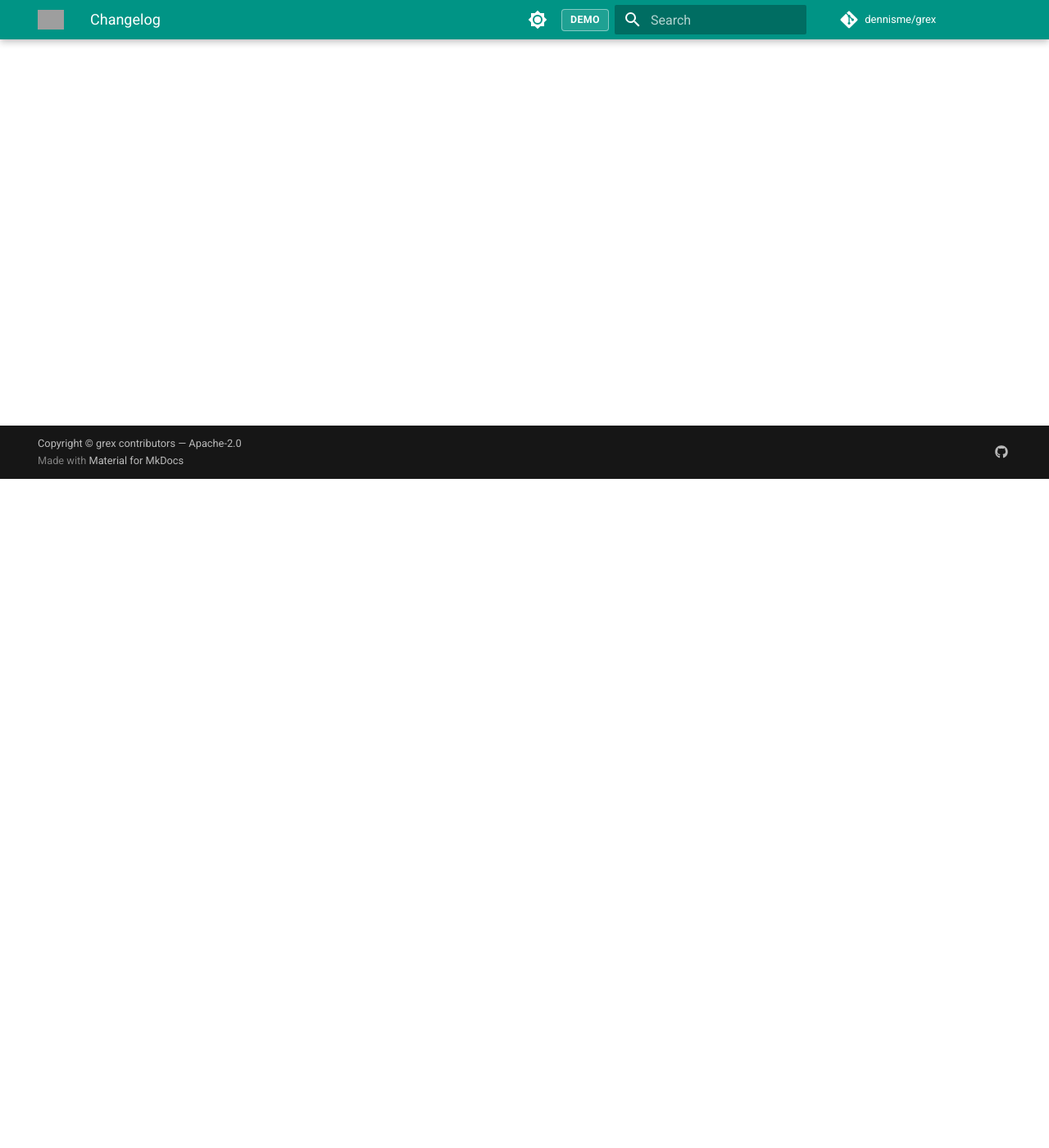
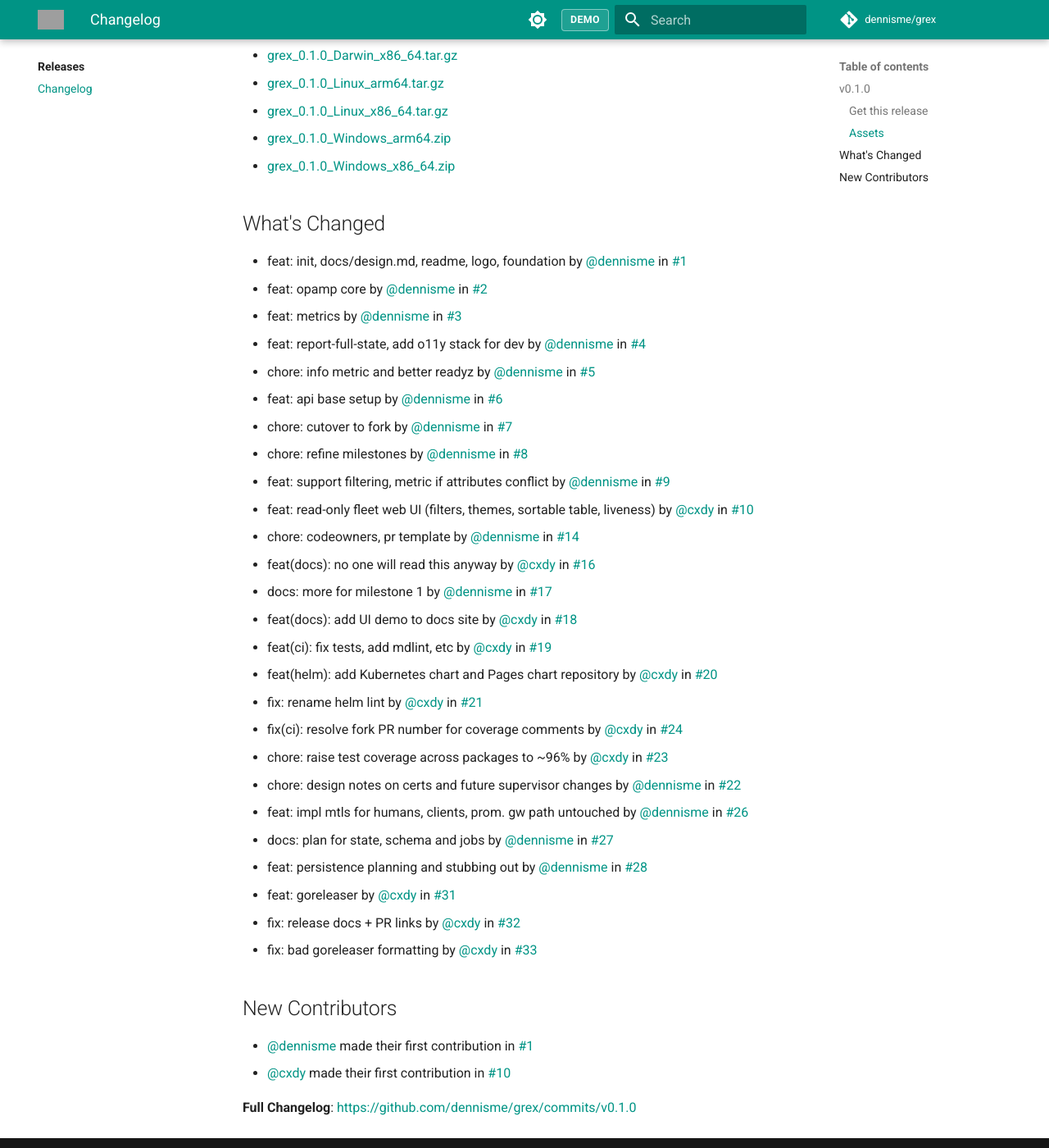
Before and after one commit to cxdy/grex, an MkDocs documentation site: the page built from docs/releases/changelog.md, in a window 1280 px wide and 1400 px high, scrolled down 816 px. Shown: the whole window at 82% size. Built offline with MkDocs 1.6.1 and Material for MkDocs 9.7.7, drawn with Linux system fonts in a browser that asks for light colours; comment, search, counter and statistics services are not loaded; some of the changed text lies outside the part shown; grey boxes are pictures that could not be loaded.

Commit message:
fix: links in gh pages changelog

```diff
--- a/docs/releases/changelog.md
+++ b/docs/releases/changelog.md
@@ -3,14 +3,66 @@
 <!-- Generated by scripts/generate-releases-changelog.py — do not edit by hand. -->
 
 Release notes from [GitHub Releases](https://github.com/dennisme/grex/releases),
-produced by GoReleaser from conventional commits (grouped Features / Fixes /
-…). This page is regenerated when the docs site is built.
+produced by GoReleaser (GitHub-native notes). This page is regenerated when
+the docs site is built.
 
 For install coordinates (binary, container, Helm), see [Releases](index.md).
 Maintainer process: [Developer: Releasing](../developer/releasing.md).
 
-No published GitHub Releases yet. After the first tagged release
-(`just release-tag`), notes and downloadable assets appear here
-on the next docs build.
+## [v0.1.0](https://github.com/dennisme/grex/releases/tag/v0.1.0)
 
-Track progress on the [releases page](https://github.com/dennisme/grex/releases).
+**Tag:** `v0.1.0` · **Published:** 2026-07-26
+
+### Get this release
+
+- [GitHub Release](https://github.com/dennisme/grex/releases/tag/v0.1.0) (binaries, checksums, chart `.tgz`)
+- Container: `ghcr.io/dennisme/grex:0.1.0`
+- Helm (Pages): `helm upgrade --install grex grex/grex --version 0.1.0`
+- Helm (OCI): `helm upgrade --install grex oci://ghcr.io/dennisme/charts/grex --version 0.1.0`
+
+### Assets
+
+- [checksums.txt](https://github.com/dennisme/grex/releases/download/v0.1.0/checksums.txt)
+- [grex-0.1.0.tgz](https://github.com/dennisme/grex/releases/download/v0.1.0/grex-0.1.0.tgz)
+- [grex_0.1.0_Darwin_arm64.tar.gz](https://github.com/dennisme/grex/releases/download/v0.1.0/grex_0.1.0_Darwin_arm64.tar.gz)
+- [grex_0.1.0_Darwin_x86_64.tar.gz](https://github.com/dennisme/grex/releases/download/v0.1.0/grex_0.1.0_Darwin_x86_64.tar.gz)
+- [grex_0.1.0_Linux_arm64.tar.gz](https://github.com/dennisme/grex/releases/download/v0.1.0/grex_0.1.0_Linux_arm64.tar.gz)
+- [grex_0.1.0_Linux_x86_64.tar.gz](https://github.com/dennisme/grex/releases/download/v0.1.0/grex_0.1.0_Linux_x86_64.tar.gz)
+- [grex_0.1.0_Windows_arm64.zip](https://github.com/dennisme/grex/releases/download/v0.1.0/grex_0.1.0_Windows_arm64.zip)
+- [grex_0.1.0_Windows_x86_64.zip](https://github.com/dennisme/grex/releases/download/v0.1.0/grex_0.1.0_Windows_x86_64.zip)
+
+## What's Changed
+
+- feat: init, docs/design.md, readme, logo, foundation by [@dennisme](https://github.com/dennisme) in [#1](https://github.com/dennisme/grex/pull/1)
+- feat: opamp core by [@dennisme](https://github.com/dennisme) in [#2](https://github.com/dennisme/grex/pull/2)
+- feat: metrics by [@dennisme](https://github.com/dennisme) in [#3](https://github.com/dennisme/grex/pull/3)
+- feat: report-full-state, add o11y stack for dev by [@dennisme](https://github.com/dennisme) in [#4](https://github.com/dennisme/grex/pull/4)
+- chore: info metric and better readyz by [@dennisme](https://github.com/dennisme) in [#5](https://github.com/dennisme/grex/pull/5)
+- feat: api base setup by [@dennisme](https://github.com/dennisme) in [#6](https://github.com/dennisme/grex/pull/6)
+- chore: cutover to fork by [@dennisme](https://github.com/dennisme) in [#7](https://github.com/dennisme/grex/pull/7)
+- chore: refine milestones by [@dennisme](https://github.com/dennisme) in [#8](https://github.com/dennisme/grex/pull/8)
+- feat: support filtering, metric if attributes conflict by [@dennisme](https://github.com/dennisme) in [#9](https://github.com/dennisme/grex/pull/9)
+- feat: read-only fleet web UI (filters, themes, sortable table, liveness) by [@cxdy](https://github.com/cxdy) in [#10](https://github.com/dennisme/grex/pull/10)
+- chore: codeowners, pr template by [@dennisme](https://github.com/dennisme) in [#14](https://github.com/dennisme/grex/pull/14)
+- feat(docs): no one will read this anyway by [@cxdy](https://github.com/cxdy) in [#16](https://github.com/dennisme/grex/pull/16)
+- docs: more for milestone 1 by [@dennisme](https://github.com/dennisme) in [#17](https://github.com/dennisme/grex/pull/17)
+- feat(docs): add UI demo to docs site by [@cxdy](https://github.com/cxdy) in [#18](https://github.com/dennisme/grex/pull/18)
+- feat(ci): fix tests, add mdlint, etc by [@cxdy](https://github.com/cxdy) in [#19](https://github.com/dennisme/grex/pull/19)
+- feat(helm): add Kubernetes chart and Pages chart repository by [@cxdy](https://github.com/cxdy) in [#20](https://github.com/dennisme/grex/pull/20)
+- fix: rename helm lint by [@cxdy](https://github.com/cxdy) in [#21](https://github.com/dennisme/grex/pull/21)
+- fix(ci): resolve fork PR number for coverage comments by [@cxdy](https://github.com/cxdy) in [#24](https://github.com/dennisme/grex/pull/24)
+- chore: raise test coverage across packages to ~96% by [@cxdy](https://github.com/cxdy) in [#23](https://github.com/dennisme/grex/pull/23)
+- chore: design notes on certs and future supervisor changes by [@dennisme](https://github.com/dennisme) in [#22](https://github.com/dennisme/grex/pull/22)
+- feat: impl mtls for humans, clients, prom. gw path untouched by [@dennisme](https://github.com/dennisme) in [#26](https://github.com/dennisme/grex/pull/26)
+- docs: plan for state, schema and jobs by [@dennisme](https://github.com/dennisme) in [#27](https://github.com/dennisme/grex/pull/27)
+- feat: persistence planning and stubbing out by [@dennisme](https://github.com/dennisme) in [#28](https://github.com/dennisme/grex/pull/28)
+- feat: goreleaser by [@cxdy](https://github.com/cxdy) in [#31](https://github.com/dennisme/grex/pull/31)
+- fix: release docs + PR links by [@cxdy](https://github.com/cxdy) in [#32](https://github.com/dennisme/grex/pull/32)
+- fix: bad goreleaser formatting by [@cxdy](https://github.com/cxdy) in [#33](https://github.com/dennisme/grex/pull/33)
+
+## New Contributors
+
+- [@dennisme](https://github.com/dennisme) made their first contribution in [#1](https://github.com/dennisme/grex/pull/1)
+- [@cxdy](https://github.com/cxdy) made their first contribution in [#10](https://github.com/dennisme/grex/pull/10)
+
+**Full Changelog**: [https://github.com/dennisme/grex/commits/v0.1.0](https://github.com/dennisme/grex/commits/v0.1.0)
--- a/mkdocs.yml
+++ b/mkdocs.yml
@@ -55,6 +55,11 @@ markdown_extensions:
       line_spans: __span
       pygments_lang_class: true
   - pymdownx.inlinehilite
+  # Bare URLs and @user → links (GitHub release notes use bare PR URLs).
+  - pymdownx.magiclink:
+      repo_url_shorthand: true
+      user: dennisme
+      repo: grex
   - pymdownx.snippets
   - pymdownx.superfences
   - pymdownx.tabbed:
```
Also changed, not shown: .goreleaser.yaml (+7 -42 lines), docs/developer/releasing.md (+19 -46 lines), 2 other files.
